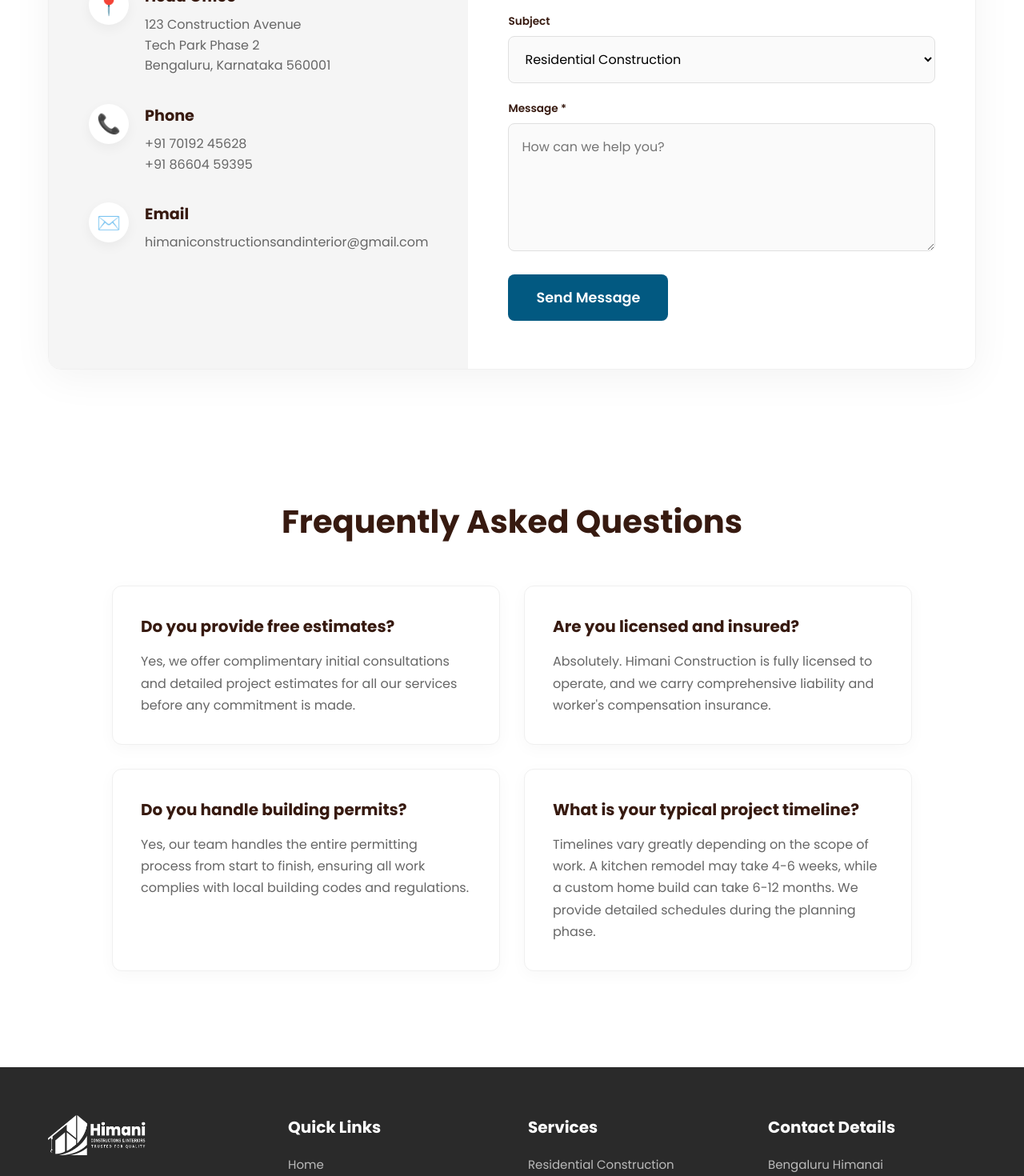
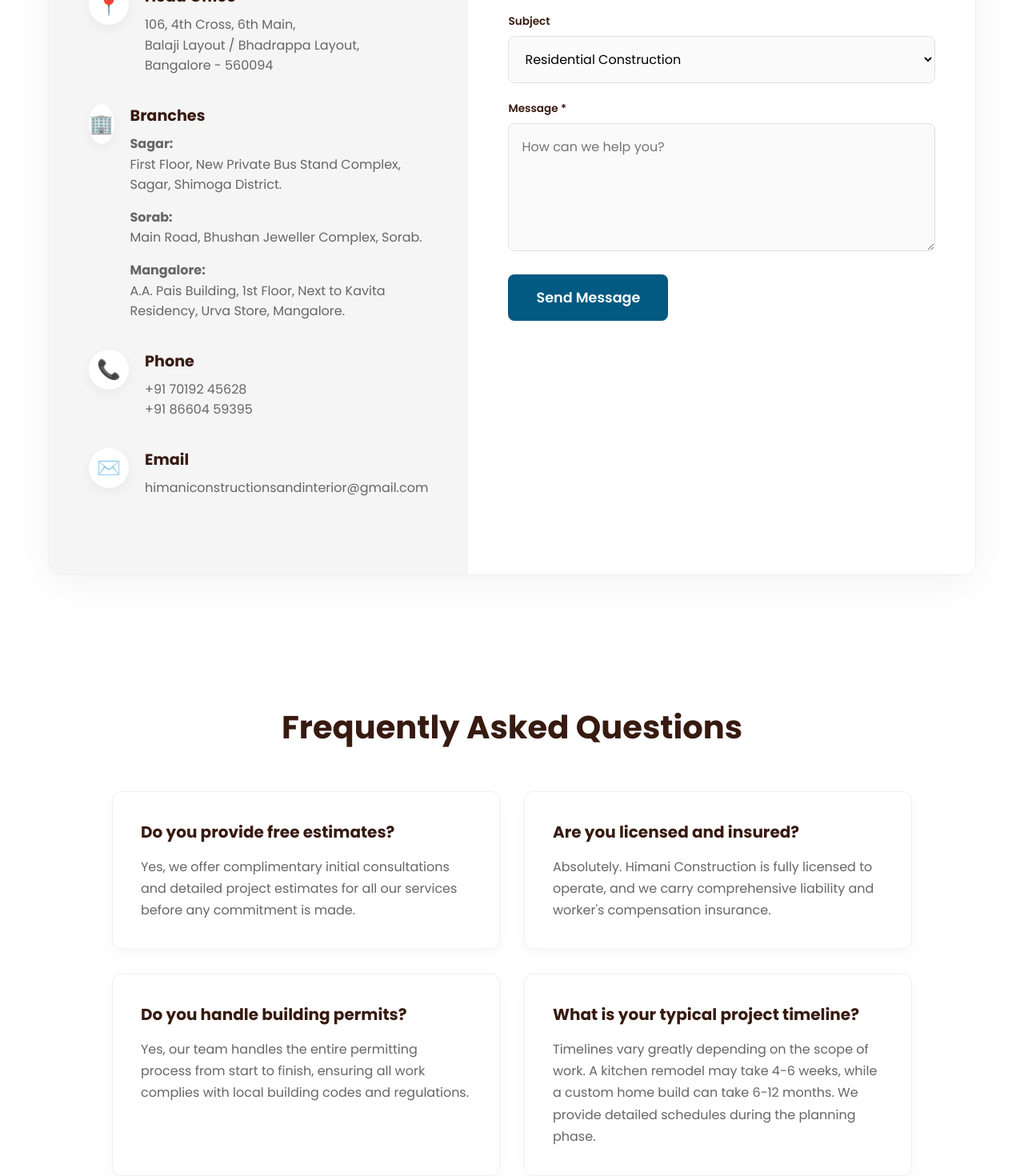
Before and after one commit to shwethainitiative-source/Himani-Construction, a React (Vite) app: page /contact in a window 1280 px wide. Shown: the part 660-2130 px from the top of the page at 80% size. Built offline with nearby package versions, Linux system fonts and the light colour scheme.

Commit message:
style: update company head office and branch addresses across the site

```diff
--- a/src/components/ContactCards.jsx
+++ b/src/components/ContactCards.jsx
@@ -15,7 +15,11 @@ const ContactCards = () => {
         <div className="contact-card">
           <MapPin className="contact-icon" size={40} />
           <h3 className="contact-title">Address</h3>
-          <p className="contact-detail">Bengaluru Himanai</p>
+          <p className="contact-detail" style={{ fontSize: '14px', lineHeight: '1.5' }}>
+            106, 4th Cross, 6th Main,<br />
+            Balaji Layout / Bhadrappa Layout,<br />
+            Bangalore - 560094
+          </p>
         </div>
 
         <div className="contact-card">
--- a/src/components/Footer.jsx
+++ b/src/components/Footer.jsx
@@ -52,7 +52,12 @@ const Footer = () => {
         <div className="footer-col">
           <h4 className="footer-heading">Contact Details</h4>
           <ul className="footer-links">
-            <li>Bengaluru Himanai</li>
+            <li style={{ color: 'var(--color-white)', fontWeight: '600' }}>Head Office:</li>
+            <li style={{ lineHeight: '1.5' }}>
+              106, 4th Cross, 6th Main,<br />
+              Balaji Layout / Bhadrappa Layout,<br />
+              Bangalore - 560094
+            </li>
             <li>Phone: +91 70192 45628, +91 86604 59395</li>
             <li>Email: himaniconstructionsandinterior@gmail.com</li>
           </ul>
--- a/src/pages/ContactUs.jsx
+++ b/src/pages/ContactUs.jsx
@@ -128,7 +128,26 @@ const ContactUs = () => {
                 <div className="info-icon">📍</div>
                 <div className="info-details">
                   <h4>Head Office</h4>
-                  <p>123 Construction Avenue<br />Tech Park Phase 2<br />Bengaluru, Karnataka 560001</p>
+                  <p>106, 4th Cross, 6th Main,<br />Balaji Layout / Bhadrappa Layout,<br />Bangalore - 560094</p>
+                </div>
+              </div>
+
+              <div className="info-item">
+                <div className="info-icon">🏢</div>
+                <div className="info-details">
+                  <h4>Branches</h4>
+                  <p style={{ margin: 0, padding: 0 }}>
+                    <strong>Sagar:</strong><br />
+                    First Floor, New Private Bus Stand Complex, Sagar, Shimoga District.
+                  </p>
+                  <p style={{ marginTop: '15px' }}>
+                    <strong>Sorab:</strong><br />
+                    Main Road, Bhushan Jeweller Complex, Sorab.
+                  </p>
+                  <p style={{ marginTop: '15px' }}>
+                    <strong>Mangalore:</strong><br />
+                    A.A. Pais Building, 1st Floor, Next to Kavita Residency, Urva Store, Mangalore.
+                  </p>
                 </div>
               </div>
 
```
